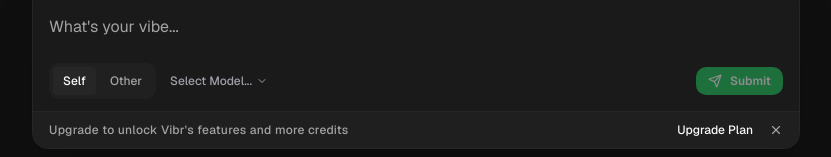
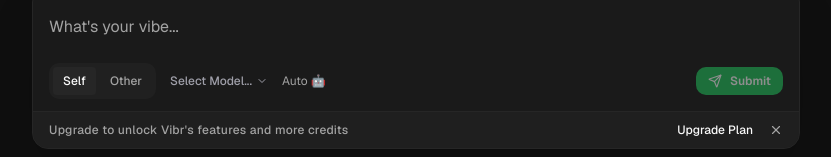
Before and after one commit to berrybrightson1/Vibr, a Next.js app: page / in a window 1280 px wide. Shown: the part 990-1147 px from the top of the page, without its empty margins (224-1055 px from the left). Built offline with nearby package versions, Linux system fonts and the light colour scheme.

Commit message:
Add Auto indicator to model selector when no model selected

```diff
--- a/components/input-section.tsx
+++ b/components/input-section.tsx
@@ -72,28 +72,31 @@ export function InputSection({
                 <button
                   onClick={() => onPerspectiveChange("me")}
                   disabled={isLoading}
-                  className={`px-2.5 py-1.5 text-xs font-medium rounded transition-all duration-200 ${
-                    perspective === "me"
+                  className={`px-2.5 py-1.5 text-xs font-medium rounded transition-all duration-200 ${perspective === "me"
                       ? "bg-muted text-foreground dark:bg-muted dark:text-foreground"
                       : "text-muted-foreground hover:text-foreground dark:text-muted-foreground dark:hover:text-foreground"
-                  } disabled:opacity-50`}
+                    } disabled:opacity-50`}
                 >
                   Self
                 </button>
                 <button
                   onClick={() => onPerspectiveChange("you")}
                   disabled={isLoading}
-                  className={`px-2.5 py-1.5 text-xs font-medium rounded transition-all duration-200 ${
-                    perspective === "you"
+                  className={`px-2.5 py-1.5 text-xs font-medium rounded transition-all duration-200 ${perspective === "you"
                       ? "bg-muted text-foreground dark:bg-muted dark:text-foreground"
                       : "text-muted-foreground hover:text-foreground dark:text-muted-foreground dark:hover:text-foreground"
-                  } disabled:opacity-50`}
+                    } disabled:opacity-50`}
                 >
                   Other
                 </button>
               </div>
 
-              <ModelSelector selectedModel={selectedModel} onModelSelect={onModelSelect} onModelClear={onModelClear} />
+              <div className="flex items-center gap-2">
+                <ModelSelector selectedModel={selectedModel} onModelSelect={onModelSelect} onModelClear={onModelClear} />
+                {!selectedModel && (
+                  <span className="text-xs text-muted-foreground" title="Best model will be auto-selected for you">Auto 🤖</span>
+                )}
+              </div>
             </div>
 
             {/* Right controls - Category selector and Submit button */}
```
